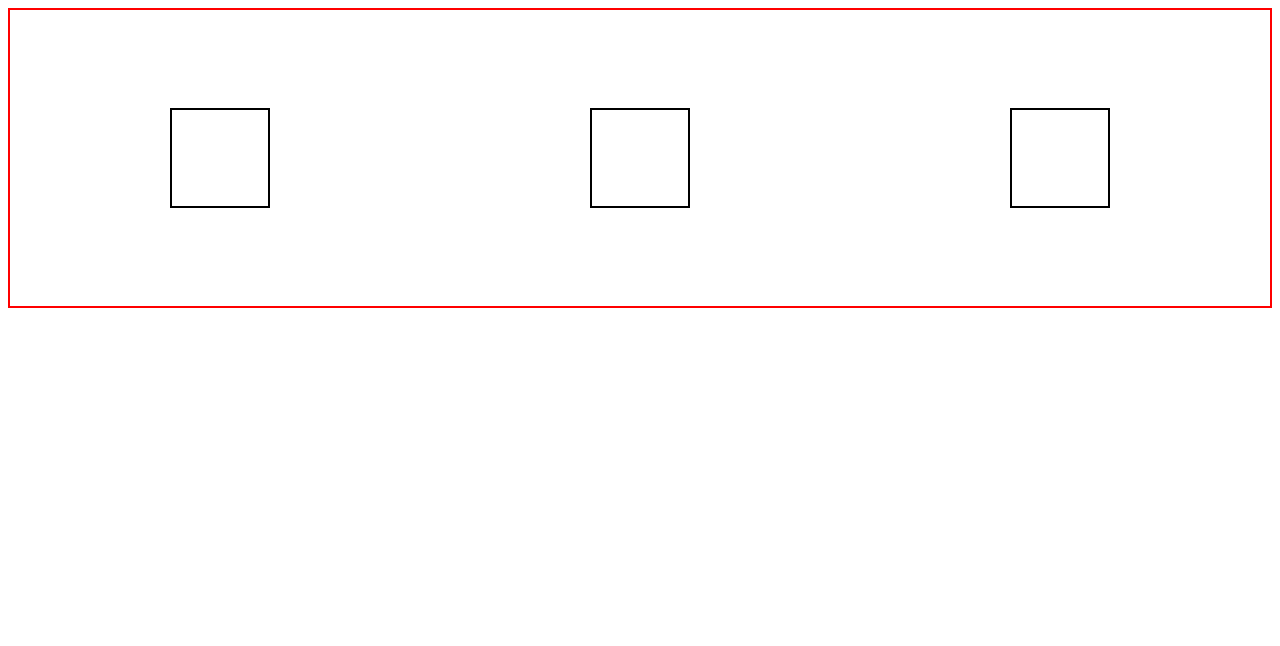
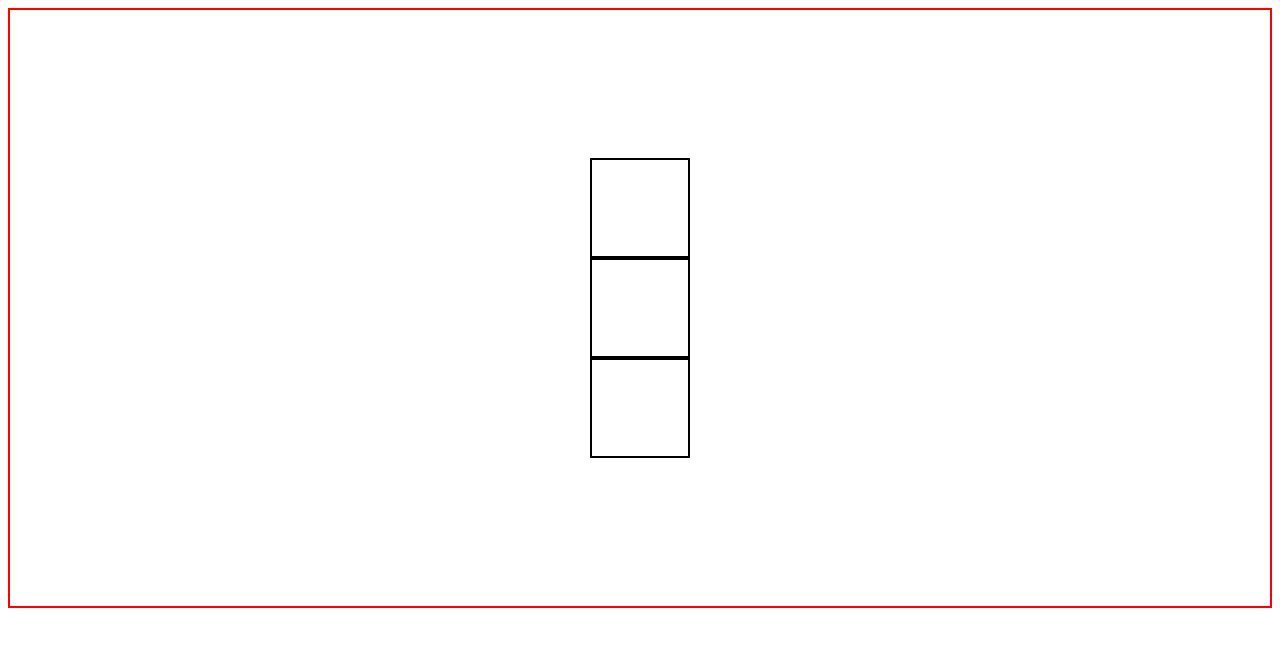
Before and after one commit to ryanmello/practice-website-7-2-22, a plain HTML site: page index.html in a window 1280 px wide. Drawn offline with Linux system fonts and the light colour scheme.

Commit message:
vertically centered

```diff
--- a/style.css
+++ b/style.css
@@ -4,11 +4,12 @@
 
 .container{
     width: 100%;
-    height: 300px;
+    height: 600px;
     border: 2px solid red;
     display: flex;
-    justify-content: space-around;
+    flex-direction: column;
     align-items: center;
+    justify-content: center;
 }
 
 .box{
```
